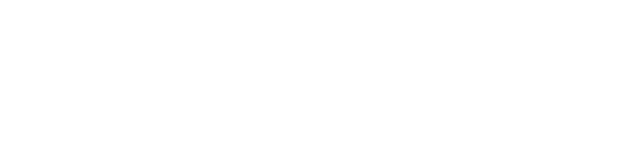
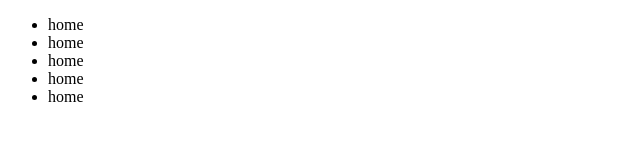
Before and after one commit to MisterioSSS/PAPO, a plain HTML site: page website/index.html in a window 1280 px wide. Shown: the whole page, without its empty margins (0-640 px from the left). Drawn offline with Linux system fonts and the light colour scheme.

Commit message:
Create header and navigation

```diff
--- a/website/index.html
+++ b/website/index.html
@@ -8,6 +8,16 @@
     <link rel="stylesheet" href="style/style.css">
 </head>
 <body>
-
+    <header>
+        <nav>
+            <ul>
+                <li>home</li>
+                <li>home</li>
+                <li>home</li>
+                <li>home</li>
+                <li>home</li>
+            </ul>
+        </nav>
+    </header>
 </body>
 </html>
```
